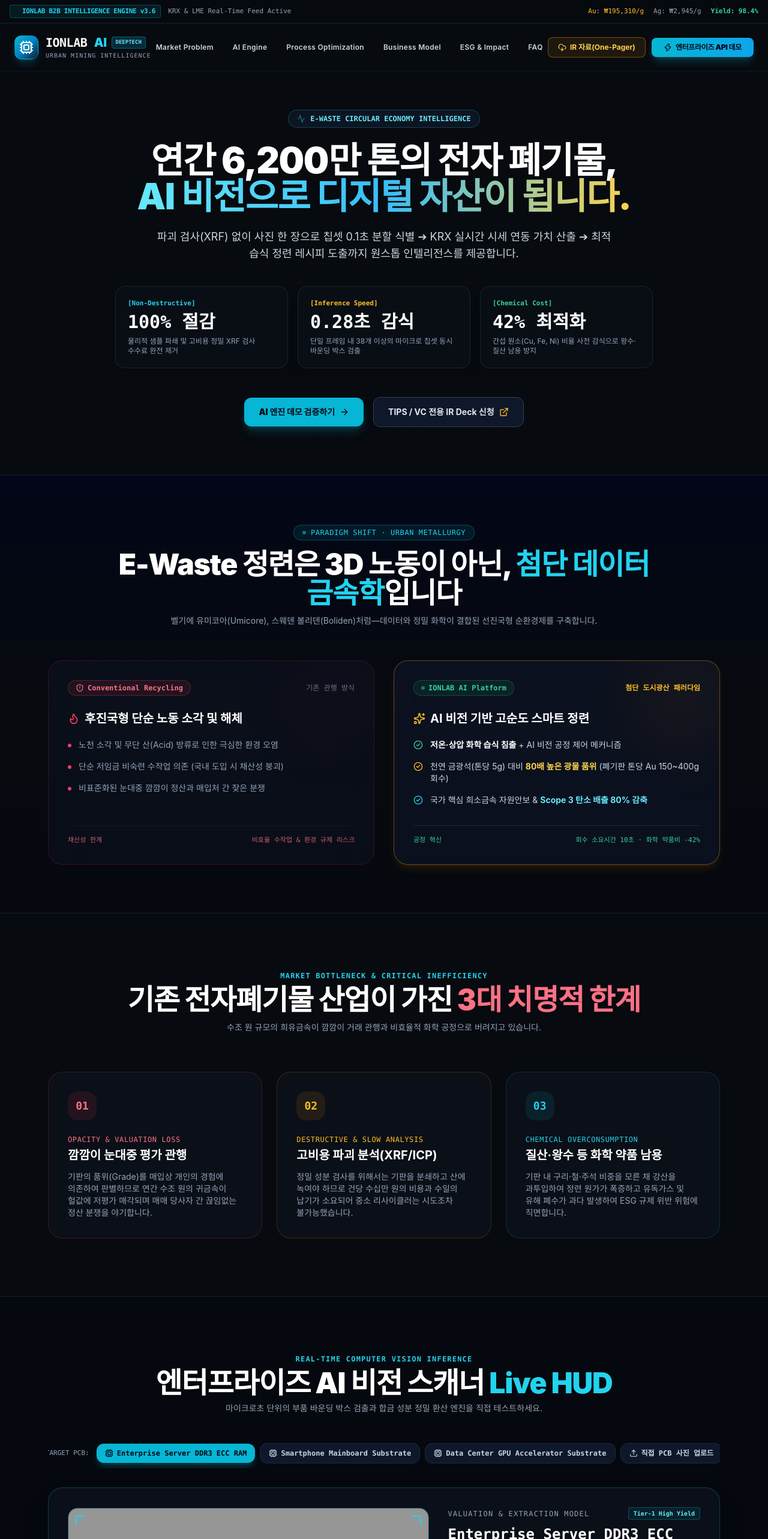
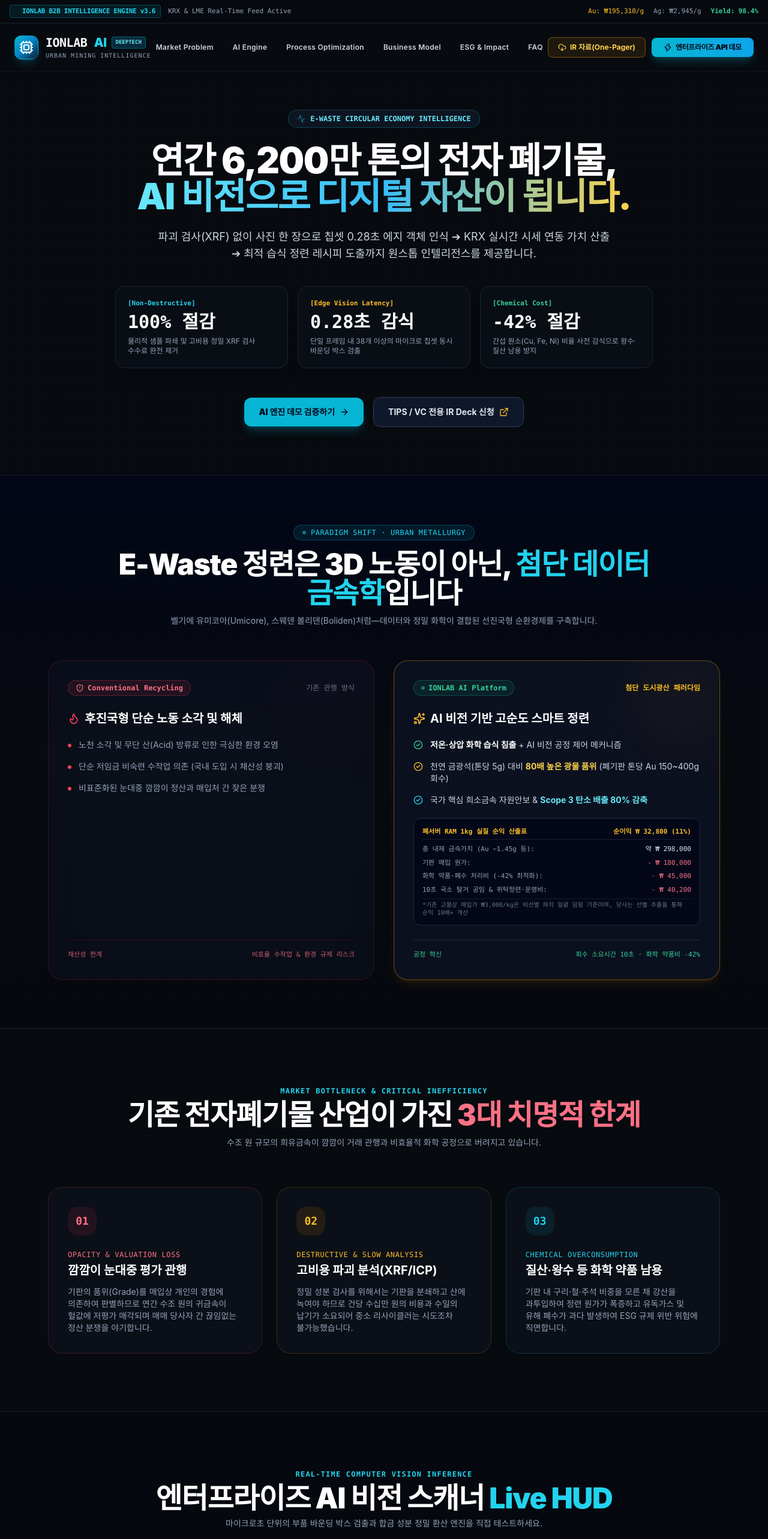
Before and after one commit to noxwon/ionlab-urban-mining, a Next.js app: page / in a window 1280 px wide. Shown: the top 2566 px of the page at 60% size. Built offline with nearby package versions, Linux system fonts and the light colour scheme; grey boxes are pictures that could not be loaded; a web font is replaced by a local one.

Commit message:
feat: align landing page metrics, IP, SOM, and round with investor pitch deck

```diff
--- a/components/EnterpriseShowcase.tsx
+++ b/components/EnterpriseShowcase.tsx
@@ -45,13 +45,13 @@ const PRESETS = [
   {
     id: "server-ram",
     name: "Enterprise Server DDR3 ECC RAM",
-    grade: "Tier-1 High Yield",
+    grade: "Tier-1 High Yield (시뮬레이션 예시)",
     weightDefault: 1, // kg
     goldRate: 1.45, // g/kg
     silverRate: 4.80,
     palladiumRate: 0.12,
     baseMetals: { copper: 62, nickel: 14, tin: 18, iron: 6 },
-    chemicalSavings: "44.2%",
+    chemicalSavings: "42%",
     img: "https://images.unsplash.com/photo-1562976540-1502c2145186?w=800&q=80",
     tags: [
       { label: "BGA DRAM Array (Au Wire)", top: "32%", left: "18%", width: "26%", height: "32%", confidence: "99.4%", value: "Au ~0.14g" },
@@ -63,13 +63,13 @@ const PRESETS = [
   {
     id: "smartphone-pcb",
     name: "Smartphone Mainboard Substrate",
-    grade: "Ultra-Dense Complex",
+    grade: "Ultra-Dense Complex (시뮬레이션 예시)",
     weightDefault: 1,
     goldRate: 3.20,
     silverRate: 8.50,
     palladiumRate: 0.35,
     baseMetals: { copper: 54, nickel: 22, tin: 16, iron: 8 },
-    chemicalSavings: "41.8%",
+    chemicalSavings: "42%",
     img: "https://images.unsplash.com/photo-1591799264318-7e6ef8ddb7ea?w=800&q=80",
     tags: [
       { label: "AP/PoP Stack IC (Au Wire/Ball)", top: "24%", left: "28%", width: "36%", height: "36%", confidence: "99.1%", value: "Au ~0.38g" },
@@ -80,13 +80,13 @@ const PRESETS = [
   {
     id: "gpu-board",
     name: "Data Center GPU Accelerator Substrate",
-    grade: "Heavy Metallurgical",
+    grade: "Heavy Metallurgical (시뮬레이션 예시)",
     weightDefault: 1,
     goldRate: 1.85,
     silverRate: 5.90,
     palladiumRate: 0.22,
     baseMetals: { copper: 68, nickel: 12, tin: 14, iron: 6 },
-    chemicalSavings: "46.5%",
+    chemicalSavings: "42%",
     img: "https://images.unsplash.com/photo-1591488320449-011701bb6704?w=800&q=80",
     tags: [
       { label: "CoWoS GPU Core Substrate", top: "28%", left: "32%", width: "38%", height: "38%", confidence: "99.6%", value: "Multi-Die Au" },
@@ -313,7 +313,7 @@ export default function EnterpriseShowcase() {
           </h1>
 
           <p className="text-sm sm:text-lg text-slate-300 max-w-3xl mx-auto mb-10 leading-relaxed break-keep font-normal">
-            파괴 검사(XRF) 없이 사진 한 장으로 칩셋 0.1초 분할 식별 ➔ KRX 실시간 시세 연동 가치 산출 ➔ 최적 습식 정련 레시피 도출까지 원스톱 인텔리전스를 제공합니다.
+            파괴 검사(XRF) 없이 사진 한 장으로 칩셋 0.28초 에지 객체 인식 ➔ KRX 실시간 시세 연동 가치 산출 ➔ 최적 습식 정련 레시피 도출까지 원스톱 인텔리전스를 제공합니다.
           </p>
 
           {/* 3대 핵심 지표 배지 */}
@@ -325,14 +325,14 @@ export default function EnterpriseShowcase() {
             </div>
 
             <div className="bg-[#0B0F17]/90 border border-slate-800/80 p-5 rounded-2xl shadow-xl backdrop-blur-md text-left">
-              <div className="text-[11px] font-mono text-amber-400 font-semibold mb-1">[Inference Speed]</div>
+              <div className="text-[11px] font-mono text-amber-400 font-semibold mb-1">[Edge Vision Latency]</div>
               <div className="text-2xl sm:text-3xl font-black text-white font-mono">0.28초 감식</div>
               <p className="text-xs text-slate-400 mt-1.5 break-keep">단일 프레임 내 38개 이상의 마이크로 칩셋 동시 바운딩 박스 검출</p>
             </div>
 
             <div className="bg-[#0B0F17]/90 border border-slate-800/80 p-5 rounded-2xl shadow-xl backdrop-blur-md text-left">
               <div className="text-[11px] font-mono text-emerald-400 font-semibold mb-1">[Chemical Cost]</div>
-              <div className="text-2xl sm:text-3xl font-black text-white font-mono">42% 최적화</div>
+              <div className="text-2xl sm:text-3xl font-black text-white font-mono">-42% 절감</div>
               <p className="text-xs text-slate-400 mt-1.5 break-keep">간섭 원소(Cu, Fe, Ni) 비율 사전 감식으로 왕수·질산 남용 방지</p>
             </div>
           </div>
@@ -440,8 +440,35 @@ export default function EnterpriseShowcase() {
                     <span className="break-keep">국가 핵심 희소금속 자원안보 & <strong className="text-cyan-300">Scope 3 탄소 배출 80% 감축</strong></span>
                   </li>
                 </ul>
+
+                {/* 1kg 실질 순익 산출 근거 미니 표 */}
+                <div className="mt-5 p-3.5 rounded-xl bg-slate-950/80 border border-slate-800 text-[11px] font-mono space-y-1.5">
+                  <div className="flex justify-between items-center text-amber-400 font-bold border-b border-slate-800/80 pb-1">
+                    <span>폐서버 RAM 1kg 실질 순익 산출표</span>
+                    <span>순이익 ₩ 32,800 (11%)</span>
+                  </div>
+                  <div className="flex justify-between text-slate-400 pt-0.5">
+                    <span>총 내재 금속가치 (Au ~1.45g 등):</span>
+                    <span className="text-slate-200">약 ₩ 298,000</span>
+                  </div>
+                  <div className="flex justify-between text-slate-400">
+                    <span>기판 매입 원가:</span>
+                    <span className="text-rose-400">- ₩ 180,000</span>
+                  </div>
+                  <div className="flex justify-between text-slate-400">
+                    <span>화학 약품·폐수 처리비 (-42% 최적화):</span>
+                    <span className="text-rose-400">- ₩ 45,000</span>
+                  </div>
+                  <div className="flex justify-between text-slate-400">
+                    <span>10초 국소 탈거 공임 & 위탁정련·운영비:</span>
+                    <span className="text-rose-400">- ₩ 40,200</span>
+                  </div>
+                  <div className="text-[10px] text-slate-500 pt-1 border-t border-slate-800/60 leading-tight">
+                    *기존 고물상 매입가 ₩3,000/kg은 비선별 파치 일괄 덤핑 기준이며, 당사는 선별 추출을 통해 순익 10배+ 개선
+                  </div>
+                </div>
               </div>
-              <div className="mt-8 pt-4 border-t border-slate-800 flex items-center justify-between text-[11px] font-mono text-emerald-400">
+              <div className="mt-6 pt-4 border-t border-slate-800 flex items-center justify-between text-[11px] font-mono text-emerald-400">
                 <span>공정 혁신</span>
                 <span>회수 소요시간 10초 · 화학 약품비 -42%</span>
               </div>
@@ -961,7 +988,7 @@ export default function EnterpriseShowcase() {
               <div className="space-y-4 text-xs text-slate-300">
                 <div className="p-3.5 rounded-xl bg-cyan-500/10 border border-cyan-500/25">
                   <div className="font-semibold text-cyan-300 mb-1">메커니즘</div>
-                  <p className="break-keep"><strong className="text-white">파쇄 전 원형 상태</strong>에서 0.1초 비파괴 가치 산출 + 화학 레시피 도출</p>
+                  <p className="break-keep"><strong className="text-white">파쇄 전 원형 상태</strong>에서 0.28초 에지 비전 객체 인식 + 화학 레시피 도출</p>
                 </div>
                 <div className="p-3.5 rounded-xl bg-emerald-500/10 border border-emerald-500/25">
                   <div className="font-semibold text-emerald-300 mb-1">강점</div>
@@ -1029,7 +1056,7 @@ export default function EnterpriseShowcase() {
                 <span className="text-xs font-mono text-emerald-400 uppercase font-bold block mb-2">Pillar 03</span>
                 <h3 className="text-2xl font-black text-white mb-3">Certified Valuation Data</h3>
                 <p className="text-xs sm:text-sm text-slate-400 leading-relaxed mb-6 break-keep">
-                  대기업 및 데이터센터의 불용 전산 자산 폐기 시 회계 감사 증빙 및 ESG 스코프 3 감축 증명을 위한 공인 전자 감정서 발급 수수료.
+                  대기업 및 데이터센터의 불용 전산 자산 폐기 시 회계 자산 실사 및 ESG Scope 3 감축 산출을 위한 자체 AI 비전 감정 리포트 (N=30 실증 후 공인 시험기관 성적서 연계).
                 </p>
               </div>
               <div className="p-4 rounded-xl bg-slate-950/80 border border-slate-800 font-mono text-xs text-slate-300">
@@ -1114,7 +1141,7 @@ export default function EnterpriseShowcase() {
               </div>
 
               <p className="text-xs sm:text-sm text-slate-400 leading-relaxed break-keep">
-                귀금속 가치의 80%가 집중된 글로벌 고품위 폐PCB 및 IT 스크랩 정련 시장
+                E-Waste 중량 상위 10%에 전체 유가금속 가치의 약 80%가 집중된 고품위 폐기판(서버 RAM, AP, 통신보드) 정련 시장
               </p>
             </div>
 
@@ -1132,26 +1159,26 @@ export default function EnterpriseShowcase() {
               {/* Header Badge */}
               <div className="inline-flex items-center gap-2 px-3 py-1 rounded-full bg-emerald-500/10 border border-emerald-500/25 text-emerald-400 font-mono text-[11px] sm:text-xs tracking-wider uppercase mb-5">
                 <span className="w-1.5 h-1.5 rounded-full bg-emerald-400" />
-                <span>SOM · 즉시 수익 시장³</span>
+                <span>SOM · 즉시 유효 시장³</span>
               </div>
 
               <div className="mb-4">
                 <div className="text-2xl sm:text-3xl font-black text-emerald-400 tracking-tight whitespace-nowrap">
-                  ₩ 3,600억 원
+                  ₩ 360억 원
                 </div>
                 <div className="text-xs font-mono text-emerald-300/90 mt-1 font-semibold">
-                  Bottom-up Model (SaaS & API)
+                  1,200개 1차 거점 유효 시장
                 </div>
               </div>
 
               <p className="text-xs sm:text-sm text-slate-400 leading-relaxed break-keep">
-                글로벌 12,000개 ITAD 기업 및 제련소 대상 AI 감정 SaaS 라이선스 & 제어 API
+                국내외 1차 거점 1,200개 ITAD·정련사 대상 AI 감정 SaaS & 거래 매칭 시장 (1차년도 10% 침투 시 연 매출 36억 원 달성)
               </p>
             </div>
 
             <div className="mt-6 pt-4 border-t border-slate-800/80 flex items-center justify-between text-[11px] font-mono text-slate-400">
-              <span>12,000+ Enterprise Targets</span>
-              <span className="text-emerald-400 font-bold">Direct Monetization</span>
+              <span>1,200 Enterprise Targets</span>
+              <span className="text-emerald-400 font-bold">10% Target: ₩ 36억</span>
             </div>
           </div>
 
@@ -1165,7 +1192,7 @@ export default function EnterpriseShowcase() {
           </div>
           <div>¹ UN 글로벌 전자폐기물 모니터 (UNITAR / ITU The Global E-waste Monitor)</div>
           <div>² Allied Market Research & Grand View Research: Global E-scrap PCB Recycling Market Report</div>
-          <div>³ 전 세계 ITAD 기업 및 정련 파트너사 대상 B2B SaaS 구독·API 호출 과금 기준 자체 Bottom-up 산출치</div>
+          <div>³ 국내외 1차 거점 1,200개사 대상 월 기본구독(150만 원) + 대량 배치 API + ITAD 거래 연계 3% 매칭 수수료(사당 연 3,000만 원 환산) 기준 전체 시장 360억 원 / 1차년도 10%(120개사) 침투 시 목표 매출 36억 원</div>
         </div>
 
         {/* Defensive Moat & IP Portfolio Card */}
@@ -1180,25 +1207,26 @@ export default function EnterpriseShowcase() {
               </div>
 
               <h3 className="text-xl sm:text-2xl font-bold text-white tracking-tight break-keep">
-                인공지능 비전 기반 폐인쇄회로기판(PCB) 유가금속 함량 추정 및 습식 정련 공정 제어 시스템
+                비전 감정 및 본딩와이어 추론 시스템 <span className="text-gold-400 text-base sm:text-lg font-mono font-normal block sm:inline">(특허출원 제10-2026-0182129호)</span>
               </h3>
 
               <p className="text-xs sm:text-sm text-slate-400 leading-relaxed break-keep">
-                단순 이미지 감식을 넘어 실제 습식 침출 반응(pH/ORP) 피드백 제어를 포함하는 독점적 기술 장벽을 구축합니다. 소프트웨어 모방자가 침범할 수 없는 화학 공정 메커니즘을 방어합니다.
+                8% 안전 패딩 마진 기반 멀티 칩 세그멘테이션과 JEDEC 규격 매핑 및 부품 중심 좌표 추출에 관한 독자 특허를 확보했습니다. 화학 정련 침출/환원 레시피는 코카콜라 방식의 영업비밀(Trade Secret)로 보호하며, pH/ORP 센서 피드백 제어는 향후 TIPS 연계 R&D 과제로 체계화합니다.
               </p>
             </div>
 
             <div className="lg:col-span-4 flex flex-col justify-center space-y-3 p-4 sm:p-5 rounded-2xl bg-slate-950/80 border border-slate-800">
               <div className="text-xs font-mono text-cyan-300 font-semibold flex items-center gap-1.5">
                 <Award className="w-4 h-4 text-amber-400" />
-                <span>선행기술조사 완료</span>
+                <span>특허출원 완료 (2026.09)</span>
               </div>
-              <div className="text-xs text-slate-300 leading-relaxed font-sans break-keep">
-                특허 출원 준비 단계 (원천 공정 메커니즘 보호 및 알고리즘 방어)
+              <div className="text-xs text-slate-300 leading-relaxed font-mono break-keep">
+                제10-2026-0182129호<br />
+                <span className="text-slate-400 text-[11px] font-sans">비전 감정 및 본딩와이어 추론 시스템</span>
               </div>
               <div className="text-[10px] font-mono text-slate-400 pt-2 border-t border-slate-800/80 flex items-center justify-between">
                 <span>Diligence Ready</span>
-                <span className="text-emerald-400 font-bold">100% Verified</span>
+                <span className="text-emerald-400 font-bold">PoC 실증 완료</span>
               </div>
             </div>
           </div>
@@ -1307,7 +1335,7 @@ export default function EnterpriseShowcase() {
           </h2>
 
           <p className="text-slate-300 mb-10 max-w-2xl mx-auto text-sm sm:text-base leading-relaxed break-keep font-normal">
-            TIPS R&D 과제 연계 및 Pre-A / Series A 라운드 오픈. 비파괴 AI 비전과 화학 정련 최적화로 100조 원 E-Waste 시장의 표준을 선점합니다.
+            2026 TIPS R&D 과제 연계 Seed 라운드 오픈 (Seed 2.0~2.5억 원 / SAFE Cap 25~30억 또는 RCPS). 비파괴 AI 비전과 화학 정련 최적화로 120조 원 E-Waste 시장의 표준을 선점합니다.
           </p>
 
           <div className="flex flex-col sm:flex-row items-center justify-center gap-4">
@@ -1337,10 +1365,7 @@ export default function EnterpriseShowcase() {
               <span>사업자등록번호: 272-87-04029</span>
             </div>
             <div className="text-[11px] sm:text-xs text-slate-400">
-              연구개발 본사: 경기도 평택시 고덕면 고덕여염로 (삼성전자 평택캠퍼스 인접)
-            </div>
-            <div className="text-[11px] sm:text-xs text-slate-500">
-              공동 기술 파트너십: AETHER MINING 도시광산 네트워크
+              연구개발 본사: 경기도 평택시 고덕면 도시지원1길 116, 208호 (G1지식산업센터)
             </div>
           </div>
         </div>
@@ -1471,6 +1496,9 @@ export default function EnterpriseShowcase() {
                         </>
                       )}
                     </button>
+                    <div className="text-[10px] text-slate-500 text-center font-mono mt-2.5">
+                      🔒 입력 정보는 암호화 전송되며, 심사 및 제휴 검토 목적으로만 안전하게 처리됩니다.
+                    </div>
                   </div>
                 </form>
               </div>
```
